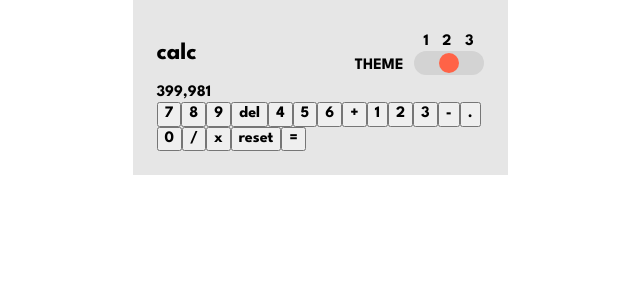
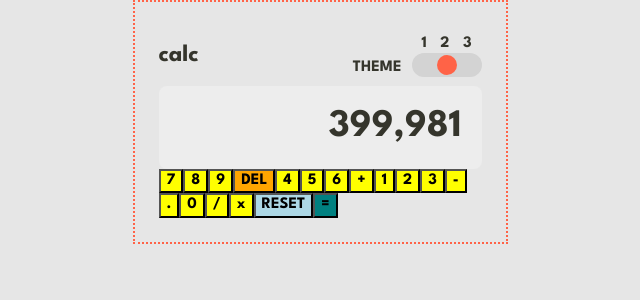
Before and after one commit to olozovyk/fm-calculator-app, a React (Vite) app: page / in a window 1280 px wide. Shown: the top 300 px of the page, without its empty margins (320-960 px from the left). Built offline with nearby package versions, Linux system fonts and the light colour scheme.

Commit message:
screen basic styling

```diff
--- a/src/components/App/App.module.scss
+++ b/src/components/App/App.module.scss
@@ -4,7 +4,7 @@
   padding: 24px;
   width: 375px;
 
-  background-color: #e6e6e6;
+  border: 2px dotted tomato;
 }
 
 .top {
@@ -22,3 +22,28 @@
   display: flex;
   align-items: center;
 }
+
+.screen {
+  font-size: var(--screen-fz);
+  line-height: 1.1;
+  padding: 20px;
+  border-radius: 8px;
+  background-color: var(--screen-background);
+  text-align: right;
+}
+
+.key {
+  background-color: yellow;
+}
+
+.del {
+  background-color: orange;
+}
+
+.reset {
+  background-color: lightblue;
+}
+
+.equal {
+  background-color: teal;
+}
--- a/src/components/App/App.tsx
+++ b/src/components/App/App.tsx
@@ -1,3 +1,4 @@
+import clsx from 'clsx';
 import ThemeToggle from '../ThemeToggle/ThemeToggle';
 import s from './App.module.scss';
 
@@ -5,7 +6,7 @@ const keys: string[] = [
   '7',
   '8',
   '9',
-  'del',
+  'DEL',
   '4',
   '5',
   '6',
@@ -18,7 +19,7 @@ const keys: string[] = [
   '0',
   '/',
   'x',
-  'reset',
+  'RESET',
   '=',
 ];
 
@@ -31,11 +32,20 @@ function App() {
           <ThemeToggle />
         </section>
 
-        <p>399,981</p>
+        <p className={s.screen}>399,981</p>
 
         <div className="keyboard">
           {keys.map((key, i) => (
-            <button type="button" key={i}>
+            <button
+              type="button"
+              key={i}
+              className={clsx([
+                s.key,
+                key === 'DEL' && s.del,
+                key === 'RESET' && s.reset,
+                key === '=' && s.equal,
+              ])}
+            >
               {key}
             </button>
           ))}
--- a/src/index.css
+++ b/src/index.css
@@ -14,9 +14,9 @@ p {
   margin: 0;
 }
 
-*,
-*::after,
-*::before {
+body {
   font-family: 'League Spartan', sans-serif;
   font-weight: 700;
+  color: var(--main-text-color);
+  background-color: var(--main-background-color);
 }
--- a/src/main.tsx
+++ b/src/main.tsx
@@ -1,6 +1,7 @@
 import { StrictMode } from 'react';
 import { createRoot } from 'react-dom/client';
 import App from './components/App/App.tsx';
+import './theme.css';
 import './index.css';
 
 createRoot(document.getElementById('root')!).render(
--- /dev/null
+++ b/src/theme.css
@@ -0,0 +1,56 @@
+:root {
+  --mobile: 375px;
+  --desktop: 1440px;
+
+  --screen-fz: 39px;
+  --numbers-fz: 32px;
+
+  --main-background-color: hsl(0, 0%, 90%);
+  --toggle-keypad-background: hsl(0, 5%, 81%);
+  --screen-background: hsl(0, 0%, 93%);
+
+  --main-text-color: hsl(60, 10%, 19%);
+  --second-text-color: hsl(0, 0%, 100%);
+  --equal-text-color: hsl(0, 0%, 100%);
+
+  --main-key-background: hsl(45, 7%, 89%);
+  --main-key-shadow: hsl(35, 11%, 61%);
+  --second-key-background: hsl(25, 98%, 40%);
+  --second-key-shadow: hsl(25, 99%, 27%);
+  --third-key-background: hsl(45, 7%, 89%);
+  --third-key-shadow: hsl(35, 11%, 61%);
+}
+
+[theme='dark'] {
+  --main-background-color: hsl(222, 26%, 31%);
+  --toggle-keypad-background: hsl(223, 31%, 20%);
+  --screen-background: hsl(224, 36%, 15%);
+
+  --main-text-color: hsl(221, 14%, 31%);
+  --second-text-color: hsl(0, 0%, 100%);
+  --equal-text-color: hsl(0, 0%, 100%);
+
+  --main-key-background: hsl(225, 21%, 49%);
+  --main-key-shadow: hsl(224, 28%, 35%);
+  --second-key-background: hsl(6, 63%, 50%);
+  --second-key-shadow: hsl(6, 70%, 34%);
+  --third-key-background: hsl(30, 25%, 89%);
+  --third-key-shadow: hsl(28, 16%, 65%);
+}
+
+[theme='color'] {
+  --main-background-color: hsl(268, 75%, 9%);
+  --toggle-keypad-background: hsl(268, 71%, 12%);
+  --screen-background: hsl(268, 71%, 12%);
+
+  --main-text-color: hsl(52, 100%, 62%);
+  --second-text-color: hsl(0, 0%, 100%);
+  --equal-text-color: hsl(198, 20%, 13%);
+
+  --main-key-background: hsl(281, 89%, 26%);
+  --main-key-shadow: hsl(285, 91%, 52%);
+  --second-key-background: hsl(176, 100%, 44%);
+  --second-key-shadow: hsl(177, 92%, 70%);
+  --third-key-background: hsl(268, 47%, 21%);
+  --third-key-shadow: hsl(290, 70%, 36%);
+}
```
